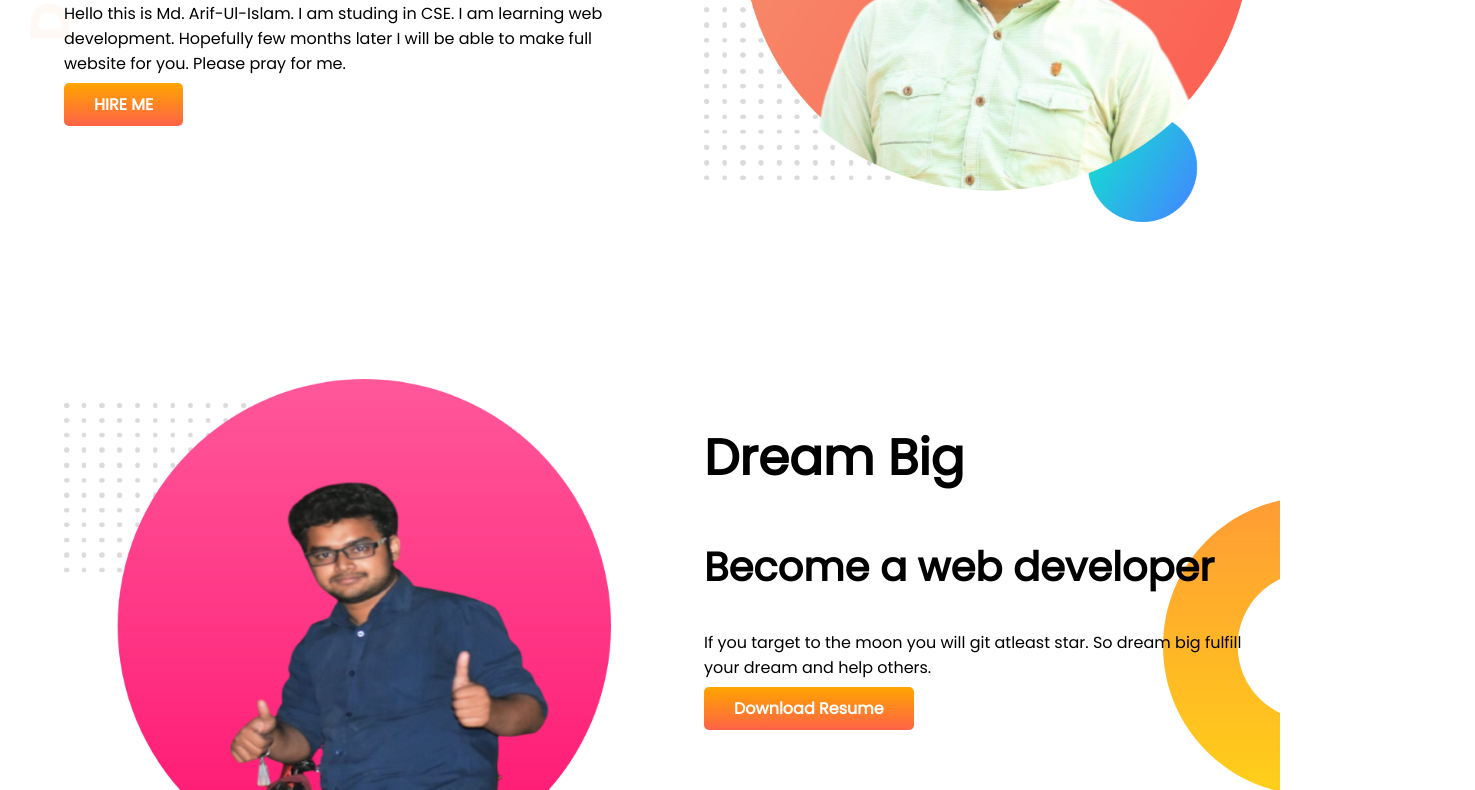
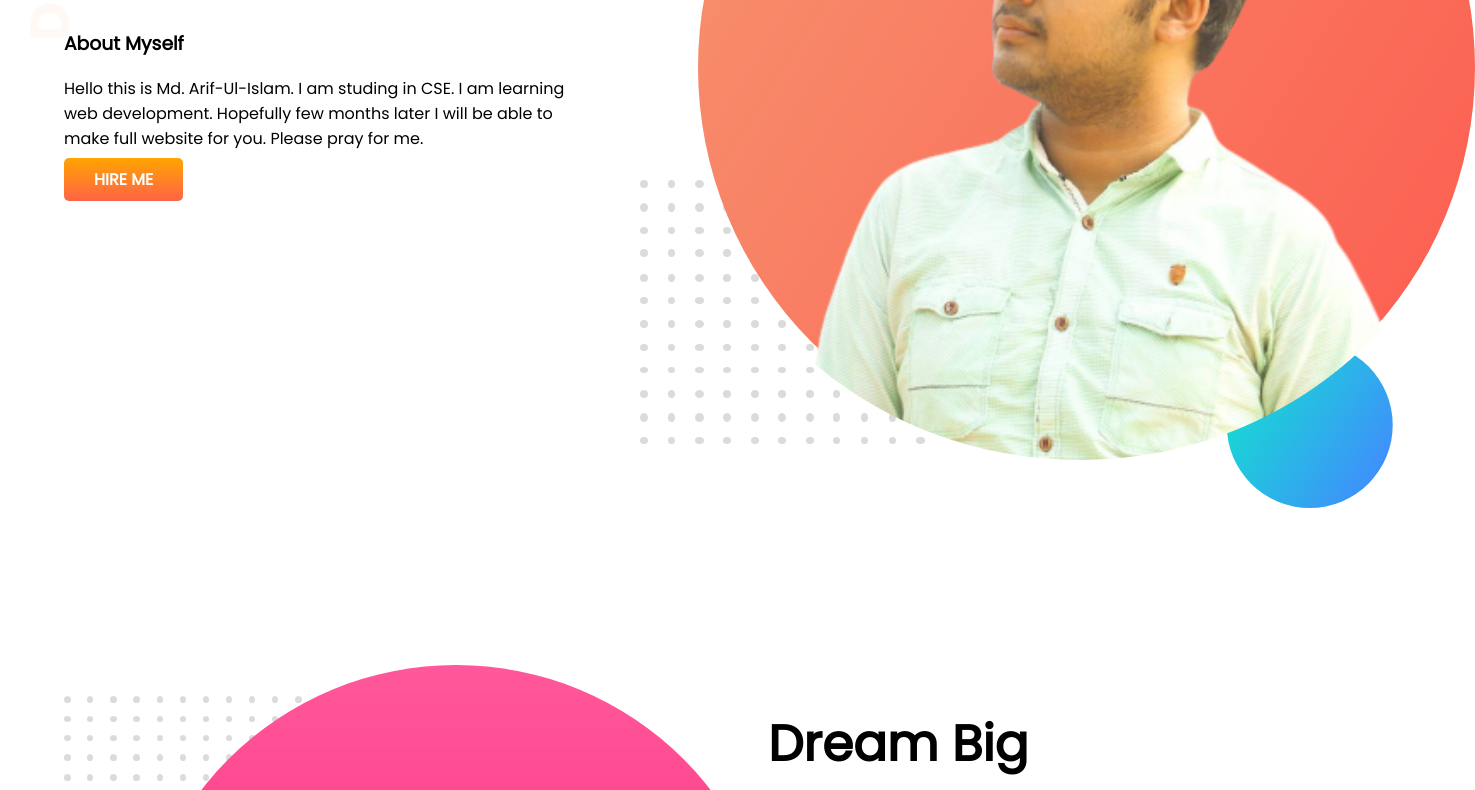
Before and after one commit to Arif1612/developer_portfolio, a plain HTML site: page index.html in a window 1280 px wide. Shown: the part 321-1111 px from the top of the page, 1475 px wide, since content can reach past the window. Drawn offline with Linux system fonts and the light colour scheme.

Commit message:
picture resize

```diff
--- a/style.css
+++ b/style.css
@@ -21,7 +21,7 @@ h2{
     padding-left: 5%;
 }
 .half_width img{
-    width: 95%;
+    width: 60;
 }
 .link_button{
     text-decoration: none;
```
